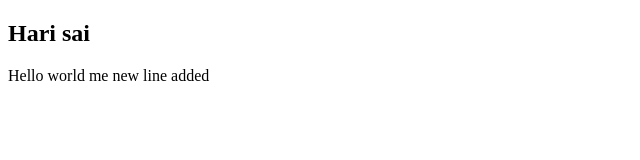
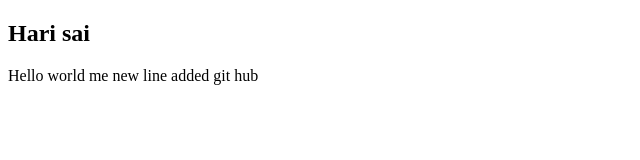
Before and after one commit to puttiharisai856-del/git-github2, a plain HTML site: page index.html in a window 1280 px wide. Shown: the full height of the page, 0-640 px from the left. Drawn offline with Linux system fonts and the light colour scheme.

Commit message:
update from git hub

```diff
--- a/index.html
+++ b/index.html
@@ -5,6 +5,6 @@
 </head>
     <h2>Hari sai</h2>
 <body>
-    Hello world me new line added
+    Hello world me new line added git hub
 </body>
 </html>
```
